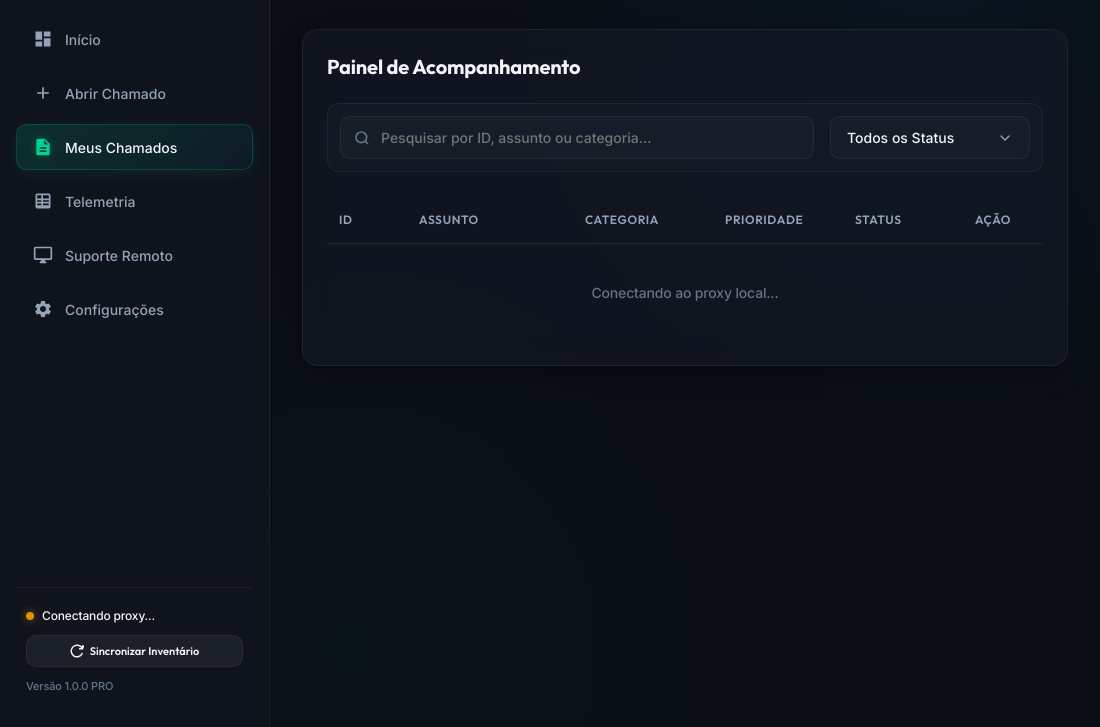
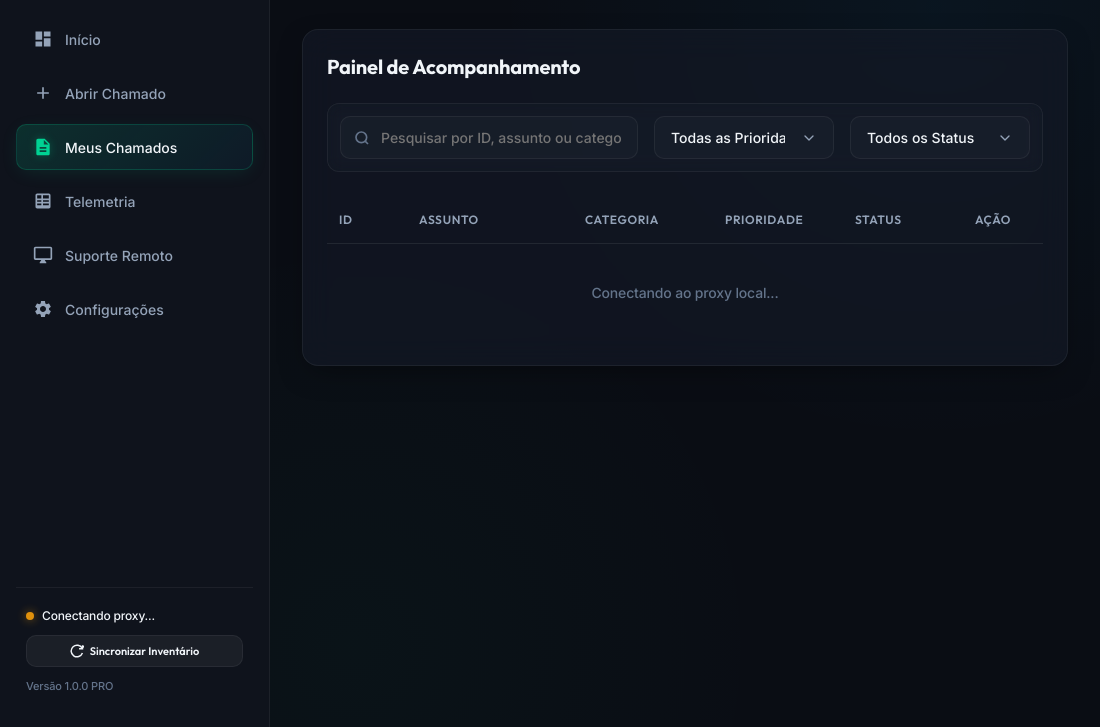
Before and after one commit to felipebandeira23/agente-helpdesk-pro, an Electron app: page src/renderer/index.html in a window 1100 px wide. Both pictures are taken after a click on the button "Meus Chamados". Shown: the part 73-800 px from the top of the page. Drawn offline with nearby package versions, Linux system fonts and the light colour scheme; no server answers.

Commit message:
feat: add ticket filter by priority level

```diff
--- a/src/renderer/index.html
+++ b/src/renderer/index.html
@@ -217,7 +217,6 @@
         <div class="card">
           <h2 style="font-family: var(--font-display); font-size: 20px; font-weight: 700; margin-bottom: 24px;">Painel de Acompanhamento</h2>
 
-          <!-- Barra de Filtros e Pesquisa -->
           <div class="filter-bar" style="display: flex; gap: 16px; margin-bottom: 24px; align-items: center; background: rgba(255, 255, 255, 0.01); border: 1px solid var(--border-glass); padding: 12px; border-radius: 12px; backdrop-filter: blur(8px);">
             <div style="flex: 1; position: relative;">
               <input type="text" id="search-tickets-input" class="form-control" placeholder="Pesquisar por ID, assunto ou categoria..." style="padding-left: 40px; margin-bottom: 0;" oninput="filterTicketsTable()">
@@ -226,7 +225,16 @@
               </svg>
             </div>
             <div>
-              <select id="filter-tickets-status" class="form-control" style="width: 200px; margin-bottom: 0;" onchange="filterTicketsTable()">
+              <select id="filter-tickets-priority" class="form-control" style="width: 180px; margin-bottom: 0;" onchange="filterTicketsTable()">
+                <option value="all">Todas as Prioridades</option>
+                <option value="low">Baixa</option>
+                <option value="medium">Média</option>
+                <option value="high">Alta</option>
+                <option value="critical">Urgente</option>
+              </select>
+            </div>
+            <div>
+              <select id="filter-tickets-status" class="form-control" style="width: 180px; margin-bottom: 0;" onchange="filterTicketsTable()">
                 <option value="all">Todos os Status</option>
                 <option value="1">Novo</option>
                 <option value="2-3">Em Atendimento</option>
--- a/src/renderer/renderer.js
+++ b/src/renderer/renderer.js
@@ -1137,6 +1137,9 @@ function updateChartsTheme(isLight) {
 function filterTicketsTable() {
   const searchQuery = document.getElementById('search-tickets-input').value.toLowerCase().trim();
   const statusFilter = document.getElementById('filter-tickets-status').value;
+  const priorityFilter = document.getElementById('filter-tickets-priority')
+    ? document.getElementById('filter-tickets-priority').value
+    : 'all';
 
   const filtered = ticketsList.filter(ticket => {
     // 1. Filtragem por busca textual (ID, Assunto ou Categoria)
@@ -1164,7 +1167,22 @@ function filterTicketsTable() {
       }
     }
 
-    return matchesSearch && matchesStatus;
+    // 3. Filtragem por prioridade selecionada
+    let matchesPriority = true;
+    if (priorityFilter !== 'all') {
+      const urgency = parseInt(ticket.urgency) || 3;
+      if (priorityFilter === 'low') {
+        matchesPriority = (urgency === 1 || urgency === 2);
+      } else if (priorityFilter === 'medium') {
+        matchesPriority = (urgency === 3);
+      } else if (priorityFilter === 'high') {
+        matchesPriority = (urgency === 4);
+      } else if (priorityFilter === 'critical') {
+        matchesPriority = (urgency >= 5);
+      }
+    }
+
+    return matchesSearch && matchesStatus && matchesPriority;
   });
 
   renderTicketsTable(filtered);
```
